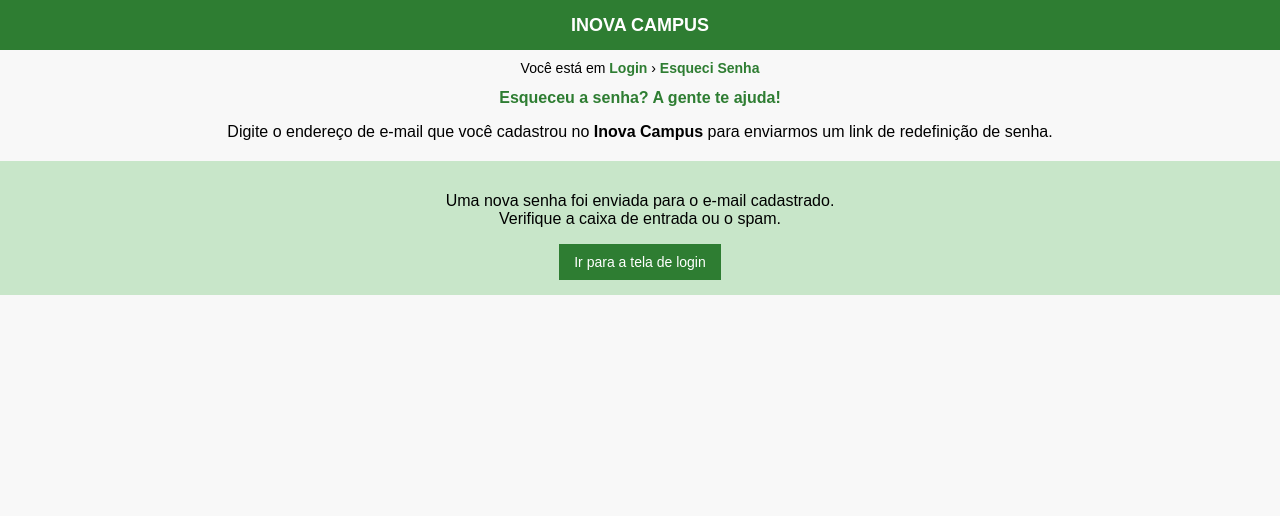
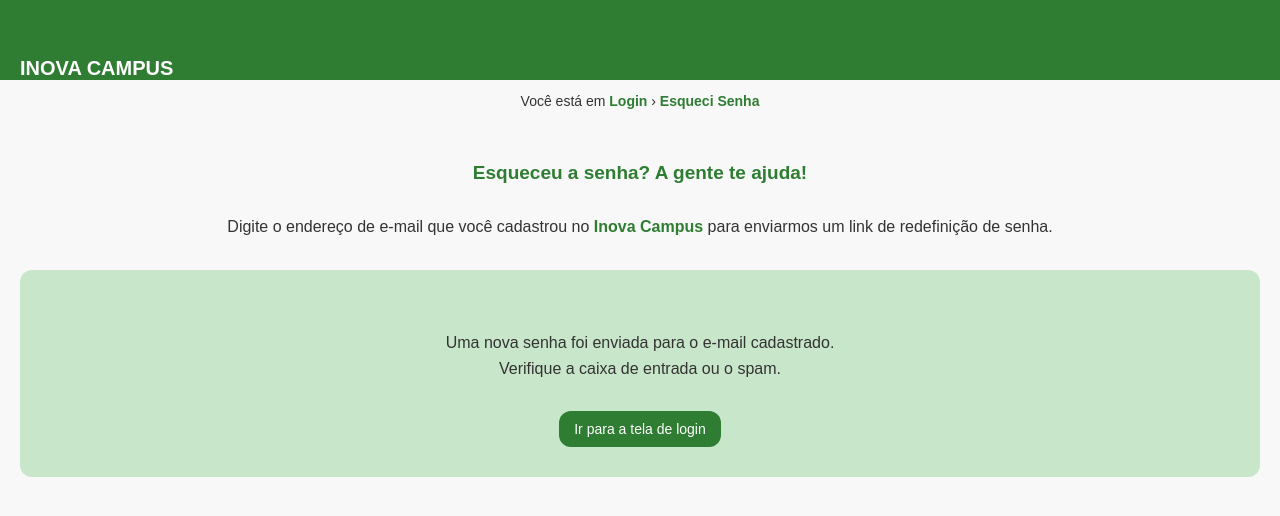
Before and after one commit to IzabelleAlves/Inova-Campus, a PHP site: template src/views/celu-6.html in a window 1280 px wide. Shown: the top 516 px of the page. Run offline with PHP 8.4, Linux system fonts and the light colour scheme; the template is opened without the code that fills it, so the values that code supplies are empty.

Commit message:
celu-6 finalizada

```diff
--- a/src/styles/celu-6.css
+++ b/src/styles/celu-6.css
@@ -10,16 +10,16 @@ body {
 /* Barra superior */
 .top-bar {
     background-color: #2e7d32;
-    height: 50px;
+    height: 80px;  /* Altura da barra */
     width: 100%;
     display: flex;
-    align-items: center;
-    justify-content: center;
+    align-items: flex-end;  /* Alinha o conteúdo na parte inferior */
+    padding-left: 20px;  /* Adiciona um espaço à esquerda */
 }
 
 .top-bar h1 {
     color: white;
-    font-size: 18px;
+    font-size: 20px;
     margin: 0;
 }
 
@@ -38,16 +38,37 @@ header a {
 /* Texto destacado */
 .highlight-text {
     color: #2e7d32;
-    font-size: 16px;
+    font-size: 19px;
     font-weight: bold;
+    margin-top: 50px;
+}
+/* Estilo para o parágrafo */
+p {
+    font-size: 16px;  /* Tamanho da fonte */
+    color: #333;  /* Cor de texto mais escura para o parágrafo */
+    line-height: 1.6;  /* Aumenta o espaçamento entre as linhas do texto */
+    margin-bottom: 20px;  /* Espaço abaixo do parágrafo */
+    margin-top: 50px;
+    margin:30px;
+}
+
+/* Estilo para o texto em negrito (<b>) */
+b {
+    color: #2e7d32;  /* Cor verde para o texto em negrito */
+    font-weight: bold;  /* Garante que o texto em <b> esteja em negrito */
 }
 
 /* Caixa de mensagem */
 .message-box {
-    background-color: #c8e6c9;
-    padding: 15px;
-    margin-top: 20px;
+    background-color: #c8e6c9;  /* Cor de fundo suave */
+    padding: 30px;  /* Espaçamento interno do quadrado */
+    margin-top: 20px;  /* Espaço superior */
+    margin-bottom: 20px;  /* Espaço inferior */
+    margin-left: 20px;  /* Espaço à esquerda */
+    margin-right: 20px;  /* Espaço à direita */
+    border-radius: 12px;  /* Bordas arredondadas */
 }
+
 
 /* Botão */
 button {
@@ -57,6 +78,7 @@ button {
     padding: 10px 15px;
     font-size: 14px;
     cursor: pointer;
+    border-radius: 12px;
 }
 
 button:hover {
```
